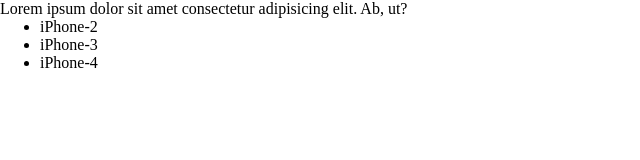
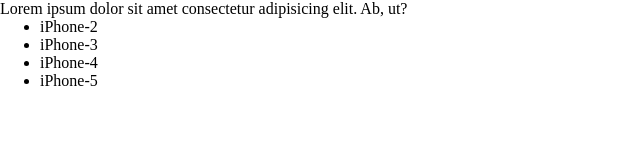
Before and after one commit to MakcFaktor/Test, a plain HTML site: page index.html in a window 1280 px wide. Shown: the full height of the page, 0-640 px from the left. Drawn offline with Linux system fonts and the light colour scheme.

Commit message:
one more li

```diff
--- a/index.html
+++ b/index.html
@@ -12,6 +12,7 @@
       <li>iPhone-2</li>
       <li>iPhone-3</li>
       <li>iPhone-4</li>
+      <li>iPhone-5</li>
     </ul>
   </body>
 </html>
```
